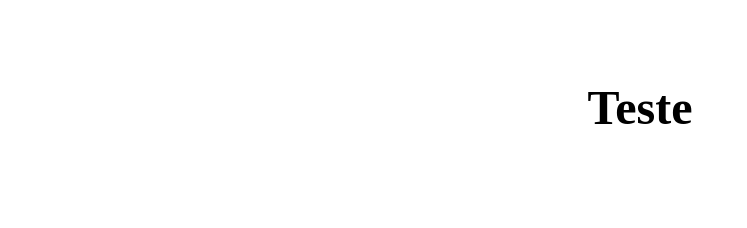
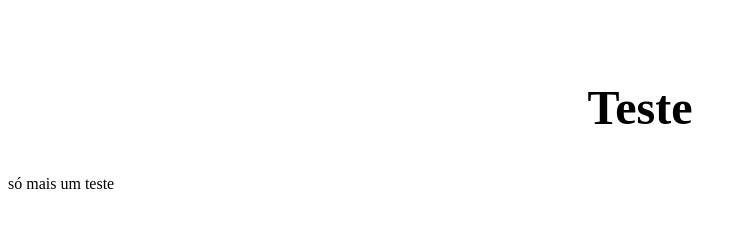
Before and after one commit to Johnhelder/subirpGit, a plain HTML site: page index.html in a window 1280 px wide. Shown: the whole page, without its empty margins (0-747 px from the left). Drawn offline with Linux system fonts and the light colour scheme.

Commit message:
Criando uma div

```diff
--- a/index.html
+++ b/index.html
@@ -9,5 +9,8 @@
 </head>
 <body>
   <h2>Teste</h2>
+  <div class="teste">
+    <p class="texto">só mais um teste</p>
+  </div>
 </body>
 </html>
```
